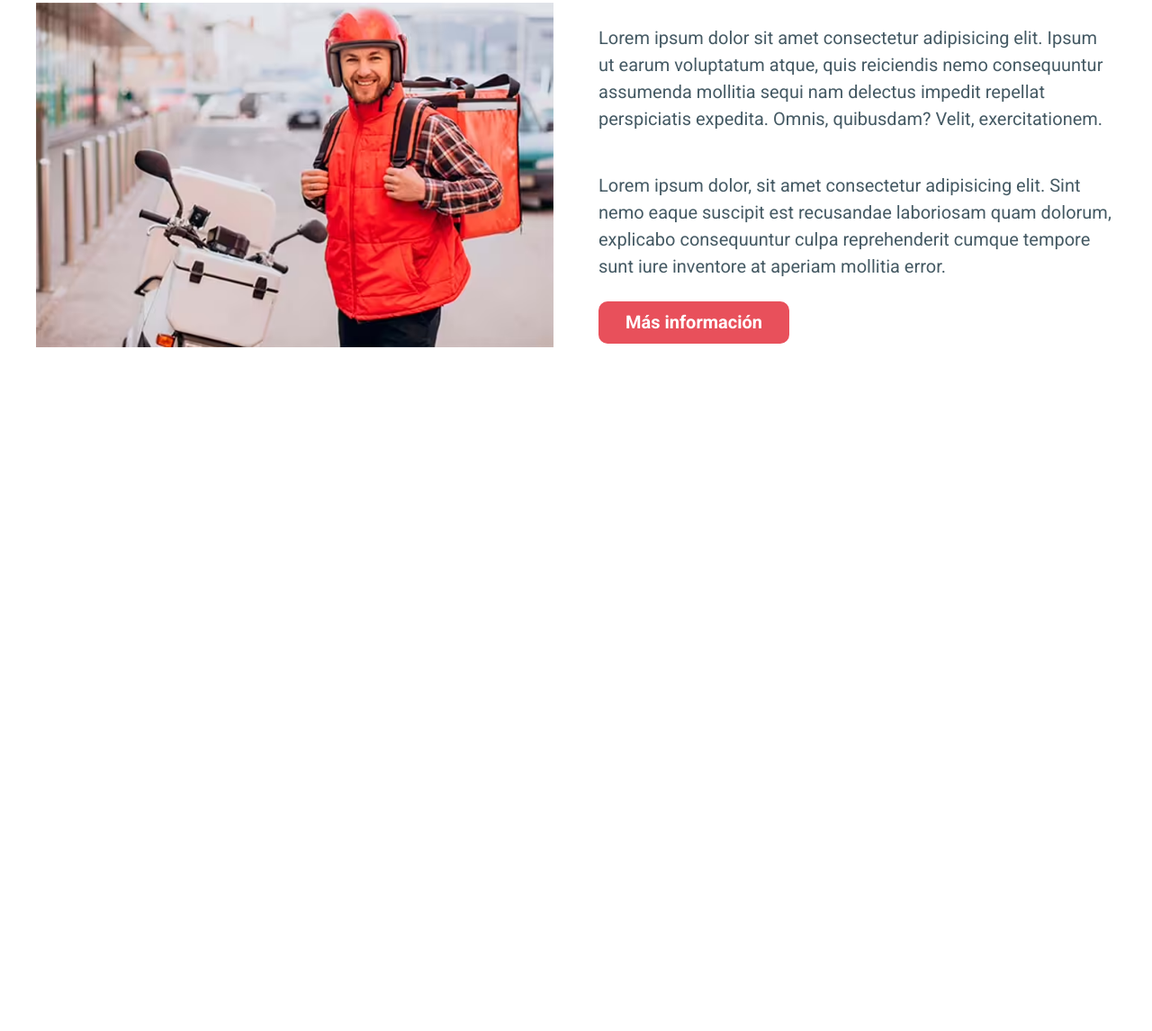
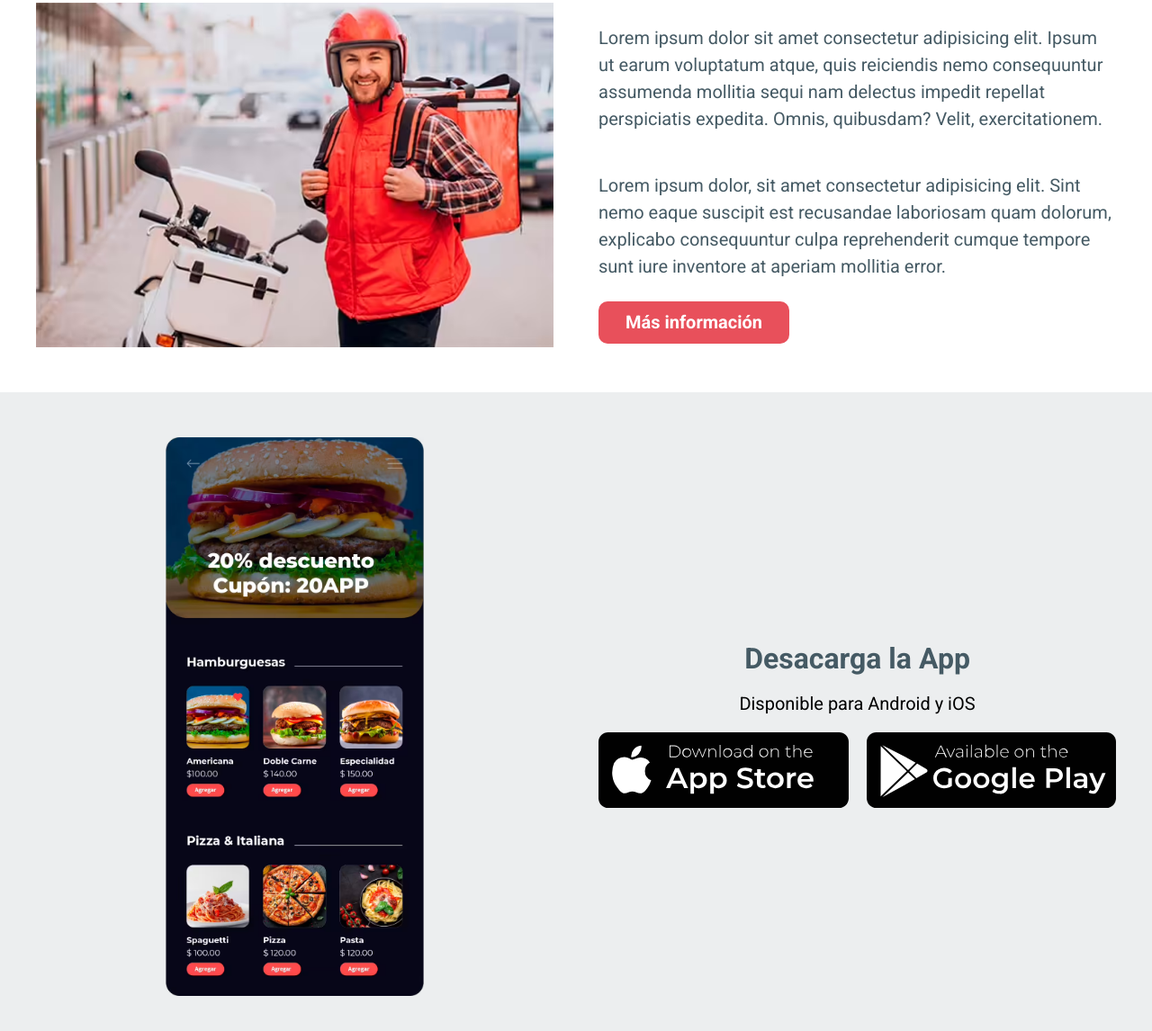
Before and after one commit to Juany313/DeliveryApp, a website: page index.html in a window 1280 px wide. Shown: the part 4554-5700 px from the top of the page at 90% size. Before the commit the page ends 4990 px from the top, so only its background shows below. Drawn offline with Linux system fonts and the light colour scheme.

Commit message:
descargar app- tiendas

```diff
--- a/index.html
+++ b/index.html
@@ -417,5 +417,31 @@
             </div>
         </div>
     </section>
+
+    <section class="descargar">
+        <div class="descargar__grid contenedor">
+            <div class="descargar__imagen">
+                <picture>
+                    <source srcset="build/img/app.avif" type="image/avif">
+                    <source srcset="build/img/app.webp" type="image/webp">
+                    <img loading="lazy" src="build/img/app.png" alt="Imagen App"/>
+                <picture/>
+            </div>
+
+            <div class="tiendas">
+                <h3 class="tiendas__heading">Desacarga la App</h3>
+                <p class="tiendas__texto">Disponible para Android y iOS</p>
+
+                <div class="tiendas__grid">
+                    <a href="#" class="tiendas__enlace">
+                        <img src="build/img/tienda-apple.svg" alt="Tienda Apple">
+                    </a>
+                    <a href="#" class="tiendas__enlace">
+                        <img src="build/img/tienda-android.svg" alt="Tienda Android">
+                    </a>
+                </div>
+            </div>
+        </div>
+    </section>
 </body>
 </html>
--- a/src/scss/app.scss
+++ b/src/scss/app.scss
@@ -5,3 +5,4 @@
 @use 'testimoniales';
 @use 'favoritos';
 @use 'repartidores';
+@use 'descargar';
--- /dev/null
+++ b/src/scss/descargar/_descargar.scss
@@ -0,0 +1,23 @@
+@use 'base/mixins' as m;
+@use 'base/variables' as v;
+
+.descargar {
+    background-color: v.$grisClaro;
+    padding: v.$separacion 0;
+
+    &__grid {
+        @include m.tablet {
+            @include m.grid(2, v.$separacion)
+        }
+    }
+
+    &__imagen {
+        width: 50%;
+        margin: 0 auto;
+        transition: transform 300ms ease-in-out;
+
+        &:hover {
+            transform: rotate(4deg) scale(1.2);
+        }
+    }
+}
--- /dev/null
+++ b/src/scss/descargar/_index.scss
@@ -0,0 +1,2 @@
+@forward 'descargar';
+@forward 'tiendas';
--- /dev/null
+++ b/src/scss/descargar/_tiendas.scss
@@ -0,0 +1,32 @@
+@use 'base/mixins' as m;
+@use 'base/variables' as v;
+
+.tiendas {
+    display: flex;
+    flex-direction: column;
+    justify-content: center;
+
+    &__heading,
+    &__texto {
+        text-align: center;
+    }
+
+    &__heading {
+        color: v.$secundario;
+        margin: 2rem 0 0 0;
+    }
+    &__texto {
+        margin-bottom: 2rem;
+    }
+
+    &__grid {
+        @include m.grid(2, 2rem)
+    }
+
+    &__enlace {
+        transition: transform 300ms ease-in-out;
+        &:hover {
+            transform: scale(1.2);
+        }
+    }
+}
```
Also changed, not shown: build/css/app.css, 1 other file.
